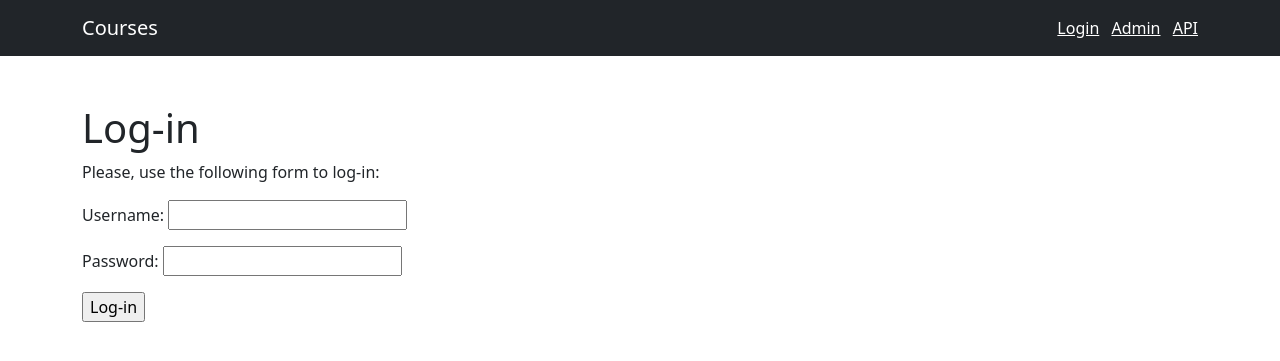
After one commit to Calculated1528/Courses, a Django app: page /user_login/ in a window 1280 px wide. The commit adds this page. Shown: the top 361 px of the page. Run offline with Django 4.2, Linux system fonts and the light colour scheme.

Commit message:
"Написал" функционал для логина и проверки пароля  и ника, на глвную страницу добавлена кнопка для логина

```diff
--- a/account/forms.py
+++ b/account/forms.py
@@ -1,16 +1,6 @@
-from django.contrib.auth.models import User
 from django import forms
 
-class UserRegistrationForm(forms.ModelForm):
-    password = forms.CharField(label='Password', widget=forms.PasswordInput)
-    password2 = forms.CharField(label='Repeat password', widget=forms.PasswordInput)
-
-    class Meta:
-        model = User
-        fields = ('username', 'first_name', 'email')
-
-    def clean_password2(self):
-        cd = self.cleaned_data
-        if cd['password'] != cd['password2']:
-            raise forms.ValidationError('Passwords don\'t match.')
-        return cd['password2']
+class LoginForm(forms.Form):
+    username = forms.CharField()
+    #email = forms.CharField(widget=forms.EmailInput)
+    password = forms.CharField(widget=forms.PasswordInput)
--- /dev/null
+++ b/account/urls.py
@@ -0,0 +1,9 @@
+from django.urls import path
+from django.contrib.auth import logout
+from django.contrib.auth.views import logout_then_login
+from . import views
+
+app_name = 'user_login'
+urlpatterns = [
+    path('',views.user_login, name='login')
+]
--- a/account/views.py
+++ b/account/views.py
@@ -1,3 +1,23 @@
+from django.http import HttpResponse
 from django.shortcuts import render
+from django.contrib.auth import authenticate, login
+from .forms import LoginForm
+from shop.views import index
 
-# Create your views here.
+def user_login(request):
+    if request.method == 'POST':
+        form = LoginForm(request.POST)
+        if form.is_valid():
+            cd = form.cleaned_data
+            user = authenticate(username=cd['username'], password=cd['password'])
+            if user is not None:
+                if user.is_active:
+                    login(request, user)
+                    return index(request)
+                else:
+                    return HttpResponse("Disabled account")
+            else:
+                return HttpResponse("Invalid login or password")
+    else:
+        form = LoginForm()
+    return render(request, 'auth/login.html', {'form': form})
--- a/base/urls.py
+++ b/base/urls.py
@@ -19,5 +19,6 @@ from django.urls import path, include
 urlpatterns = [
     path('admin/', admin.site.urls),
     path('', include('shop.urls')),
-    path('api/', include('api.urls'))
+    path('api/', include('api.urls')),
+    path('user_login/', include('account.urls'))
 ]
--- /dev/null
+++ b/templates/auth/login.html
@@ -0,0 +1,13 @@
+{% extends 'base.html' %}
+
+{% block title %}Log in{% endblock %}
+
+{% block content %}
+<h1 class="mt-5">Log-in</h1>
+<p>Please, use the following form to log-in:</p>
+<form action="." method="post">
+    {{ form.as_p }}
+    {% csrf_token %}
+    <p><input type="submit" value="Log-in"></p>
+</form>
+{% endblock %}
--- a/templates/base.html
+++ b/templates/base.html
@@ -13,6 +13,7 @@
         <div class="container">
             <a href={% url "shop:index" %} class="navbar-brand">Courses</a>
             <span class='navbar-text'>
+                <a href="/user_login/" class="me-2">Login</a>
                 <a href="/admin/" class="me-2" target="_blank">Admin</a>
                 <a href="/api/v1/" target="_blank">API</a>
             </span>
--- a/templates/shop/single_course.html
+++ b/templates/shop/single_course.html
@@ -3,7 +3,7 @@
 {% block title %}{{course.title}}{% endblock %}
 
 {% block content %}
-<h1>{{course.title}}</h1>
+<h1 class="mt-5">{{course.title}}</h1>
 <h2>{{course.category.title}}</h2>
 <p>Price: {{course.price}}</p>
 <p>Studets quantity: {{course.students_qty}}</p>
```
Also changed, not shown: 1 other file.
